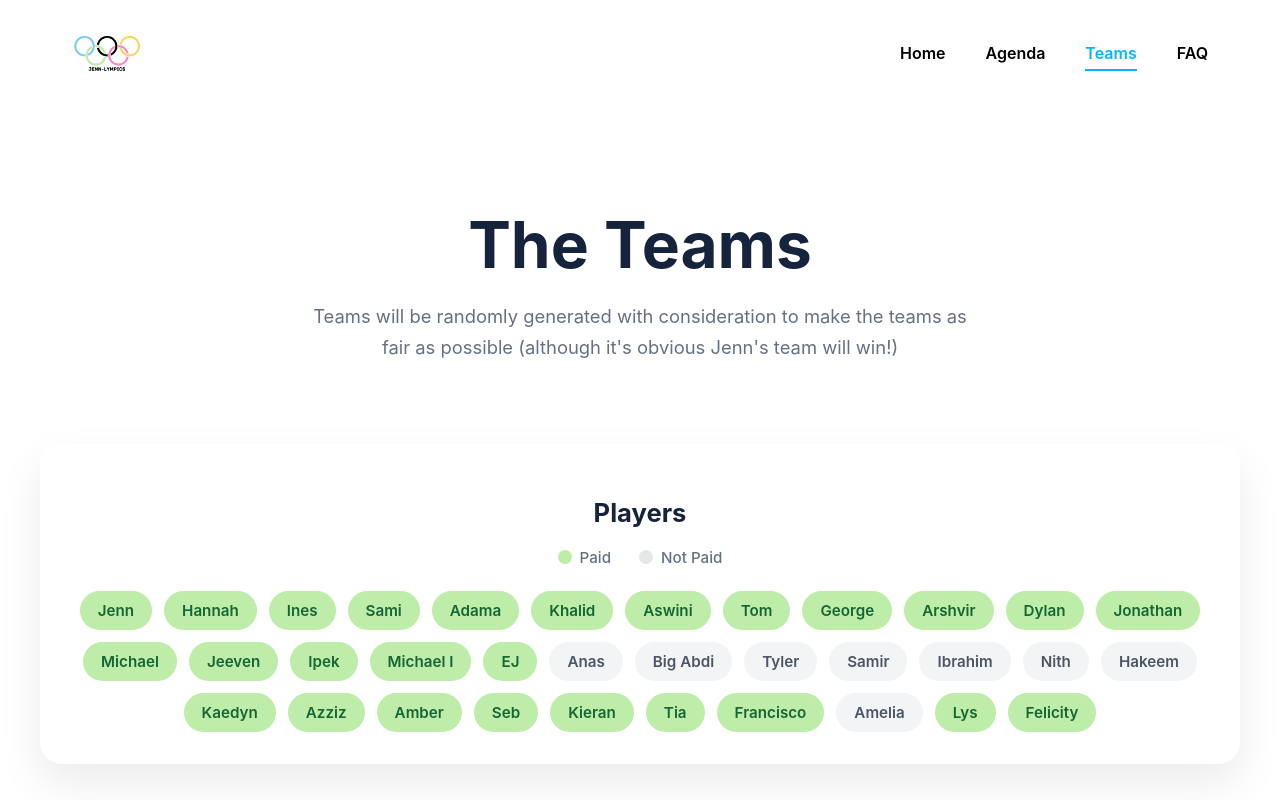
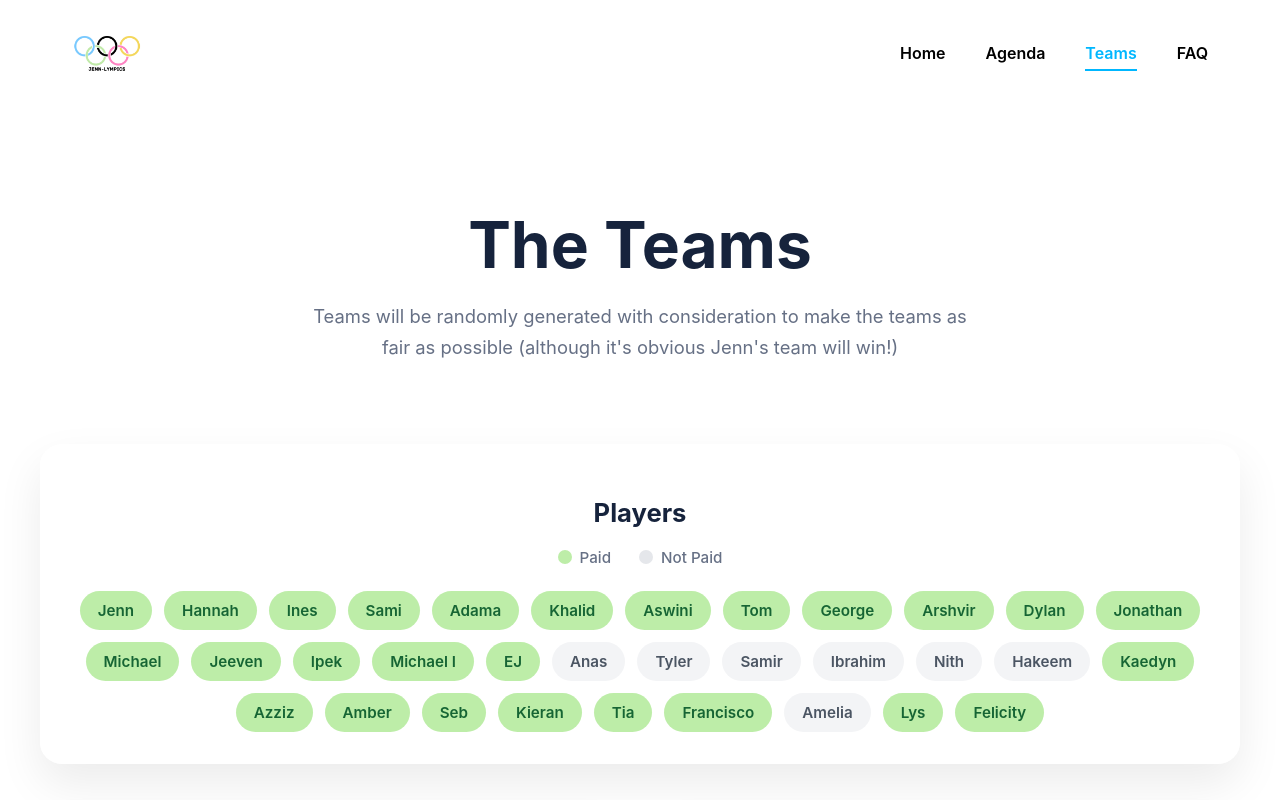
Before and after one commit to Jennipham/jenn-lympics, a React (Vite) app in the folder jenn-lympics-website/: page /teams in a window 1280 px wide. Shown: the top 800 px of the page. Built offline with nearby package versions, Linux system fonts and the light colour scheme.

Commit message:
Update players.ts

```diff
--- a/jenn-lympics-website/src/components/Teams/players.ts
+++ b/jenn-lympics-website/src/components/Teams/players.ts
@@ -17,7 +17,6 @@ export const players = [
         { name: "Michael I", paid: true },
         { name: "EJ", paid: true },
         { name: "Anas", paid: false },
-        { name: "Big Abdi", paid: false },
         { name: "Tyler", paid: false },
         { name: "Samir", paid: false },
         { name: "Ibrahim", paid: false },
```
